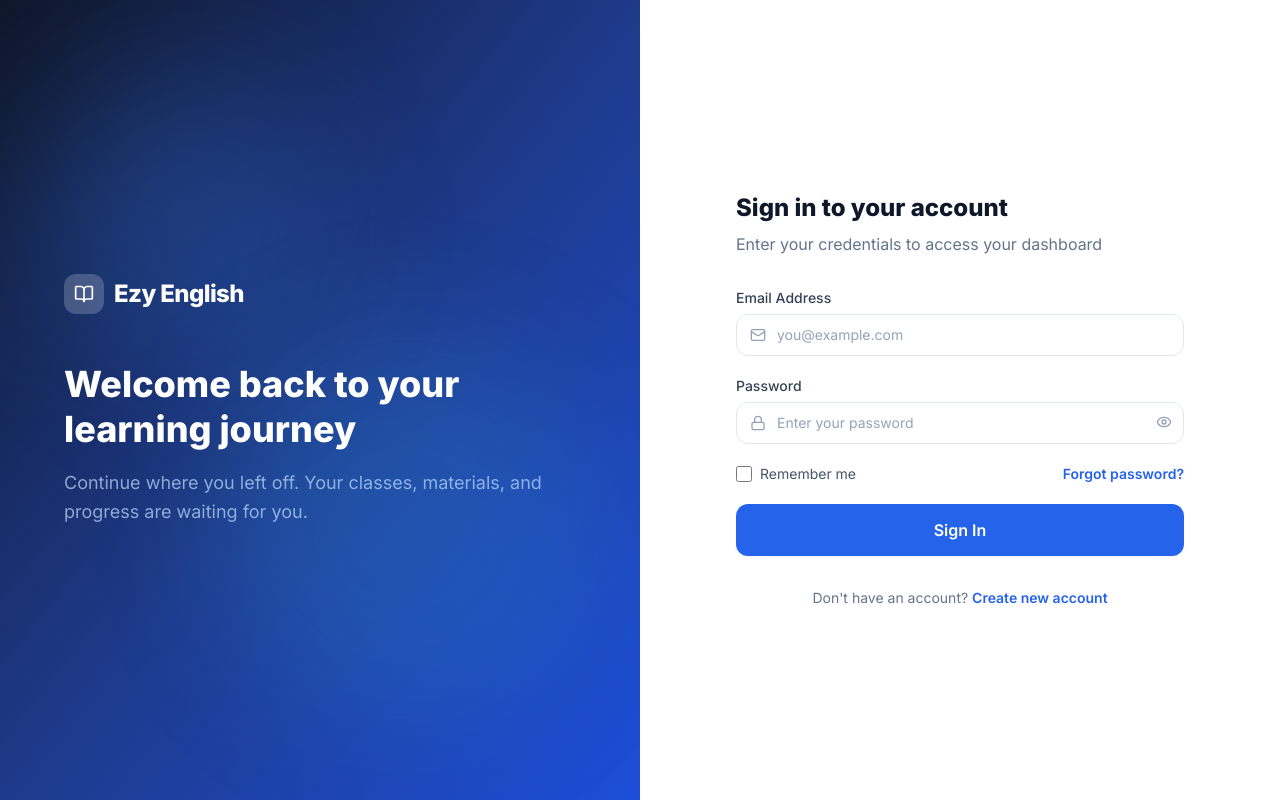
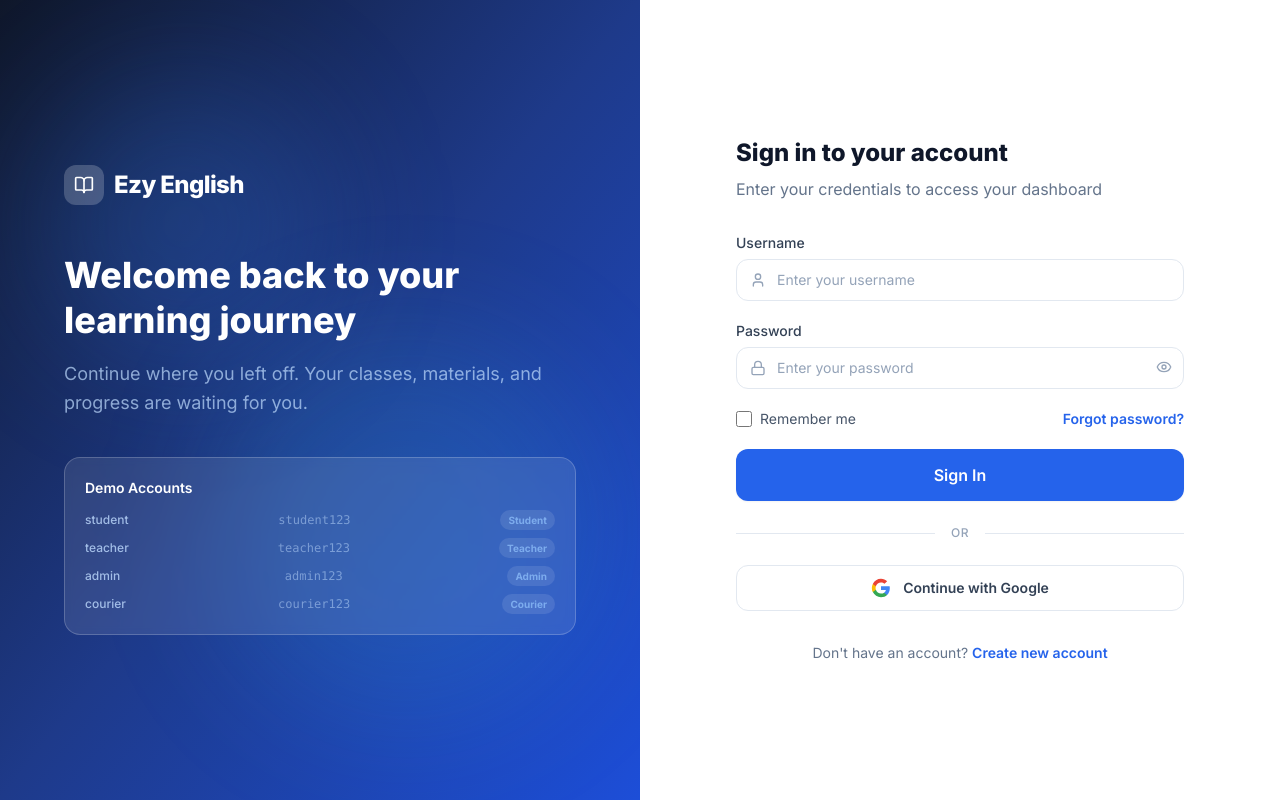
Before and after one commit to wishmitha2003/SEWEB, a React (Vite) app in the folder SEWEB/: page /login in a window 1280 px wide. Built offline with nearby package versions, Linux system fonts and the light colour scheme.

Commit message:
fix login page

```diff
--- a/SEWEB/src/components/layout/Sidebar.jsx
+++ b/SEWEB/src/components/layout/Sidebar.jsx
@@ -1,6 +1,6 @@
 import React, { useState } from 'react';
 import { Link, useLocation } from 'react-router-dom';
-import { BookOpenIcon, MenuIcon, XIcon, LogOutIcon } from 'lucide-react';
+import { MenuIcon, XIcon, LogOutIcon } from 'lucide-react';
 export function Sidebar({
   items,
   userName = 'User',
@@ -11,44 +11,27 @@ export function Sidebar({
   const location = useLocation();
   const sidebarContent =
   <div className="flex flex-col h-full">
-      <div className="p-5 flex items-center justify-between border-b border-slate-100">
-        <Link to="/" className="flex items-center gap-2.5">
-          <div className="w-9 h-9 rounded-xl bg-blue-600 flex items-center justify-center flex-shrink-0">
-            <BookOpenIcon className="w-5 h-5 text-white" />
-          </div>
-          {!collapsed &&
-        <span className="text-lg font-extrabold text-slate-900 tracking-tight">
-              Ezy English
-            </span>
-        }
-        </Link>
-        <button
-        className="hidden lg:flex p-1.5 rounded-lg text-slate-400 hover:text-slate-600 hover:bg-slate-100 transition-colors"
-        onClick={() => setCollapsed(!collapsed)}
-        aria-label={collapsed ? 'Expand sidebar' : 'Collapse sidebar'}>
-
-          <MenuIcon className="w-4 h-4" />
-        </button>
-      </div>
-
-      <div className="p-3 border-b border-slate-100">
-        <div
-        className={`flex items-center gap-3 px-3 py-2.5 rounded-xl bg-slate-50 ${collapsed ? 'justify-center' : ''}`}>
-
-          <div className="w-8 h-8 rounded-full bg-blue-600 flex items-center justify-center flex-shrink-0">
+      <div className="p-3 border-b border-slate-100 flex items-center justify-between">
+        <div className={`flex items-center gap-3 ${collapsed ? '' : 'min-w-0 flex-1'}`}>
+          <div className="w-9 h-9 rounded-full bg-blue-600 flex items-center justify-center flex-shrink-0">
             <span className="text-white text-sm font-bold">
               {userName.charAt(0)}
             </span>
           </div>
-          {!collapsed &&
-        <div className="min-w-0">
-              <p className="text-sm font-semibold text-slate-900 truncate">
-                {userName}
-              </p>
+          {!collapsed && (
+            <div className="min-w-0">
+              <p className="text-sm font-semibold text-slate-900 truncate">{userName}</p>
               <p className="text-xs text-slate-500">{userRole}</p>
             </div>
-        }
+          )}
         </div>
+        <button
+          className="p-2 rounded-xl text-slate-400 hover:text-slate-700 hover:bg-slate-100 transition-colors flex-shrink-0"
+          onClick={() => setCollapsed(!collapsed)}
+          aria-label={collapsed ? 'Expand sidebar' : 'Collapse sidebar'}
+        >
+          <MenuIcon className="w-5 h-5" />
+        </button>
       </div>
 
       <nav className="flex-1 p-3 space-y-0.5 overflow-y-auto">
@@ -67,7 +50,7 @@ export function Sidebar({
               `}
             title={collapsed ? item.label : undefined}>
 
-              <span className="flex-shrink-0">{item.icon}</span>
+              <span className={`flex-shrink-0 transition-transform duration-200 ${collapsed ? 'scale-125' : ''}`}>{item.icon}</span>
               {!collapsed && <span>{item.label}</span>}
             </Link>);
 
@@ -83,7 +66,7 @@ export function Sidebar({
             ${collapsed ? 'justify-center' : ''}
           `}>
 
-          <LogOutIcon className="w-4 h-4" />
+          <LogOutIcon className={`transition-transform duration-200 ${collapsed ? 'w-5 h-5 scale-110' : 'w-4 h-4'}`} />
           {!collapsed && <span>Log Out</span>}
         </Link>
       </div>
--- a/SEWEB/src/pages/auth/LoginPage.jsx
+++ b/SEWEB/src/pages/auth/LoginPage.jsx
@@ -2,31 +2,77 @@ import React, { useState } from 'react';
 import { Link, useNavigate } from 'react-router-dom';
 import {
   BookOpenIcon,
-  MailIcon,
+  UserIcon,
   LockIcon,
   EyeIcon,
-  EyeOffIcon
+  EyeOffIcon,
+  AlertCircleIcon
 } from 'lucide-react';
 import { Button } from '../../components/ui/Button';
 import { FormInput } from '../../components/ui/FormInput';
 import { useAuth } from '../../context/AuthContext';
 
+// Demo accounts for login
+const DEMO_ACCOUNTS = [
+  { username: 'student', password: 'student123', fullName: 'Kasun Perera', role: 'student', email: 'kasun@ezy.com', phone: '+94 77 123 4567' },
+  { username: 'teacher', password: 'teacher123', fullName: 'Nimal Fernando', role: 'teacher', email: 'nimal@ezy.com', phone: '+94 71 234 5678' },
+  { username: 'admin', password: 'admin123', fullName: 'Sunil Silva', role: 'admin', email: 'sunil@ezy.com', phone: '+94 76 345 6789' },
+  { username: 'courier', password: 'courier123', fullName: 'Ruwan Jayasinghe', role: 'courier', email: 'ruwan@ezy.com', phone: '+94 75 456 7890' },
+];
+
 export function LoginPage() {
   const [showPassword, setShowPassword] = useState(false);
-  const [email, setEmail] = useState('');
+  const [username, setUsername] = useState('');
   const [password, setPassword] = useState('');
   const [remember, setRemember] = useState(false);
+  const [error, setError] = useState('');
   const { login } = useAuth();
   const navigate = useNavigate();
 
+  const getRoleDashboard = (role) => {
+    switch (role) {
+      case 'teacher': return '/teacher';
+      case 'admin': return '/admin';
+      case 'courier': return '/courier';
+      default: return '/student';
+    }
+  };
+
   const handleSubmit = (e) => {
     e.preventDefault();
+    setError('');
+
+    if (!username || !password) {
+      setError('Please enter both username and password.');
+      return;
+    }
+
+    const account = DEMO_ACCOUNTS.find(
+      (a) => a.username.toLowerCase() === username.toLowerCase() && a.password === password
+    );
+
+    if (account) {
+      login({
+        fullName: account.fullName,
+        email: account.email,
+        phone: account.phone,
+        role: account.role,
+      });
+      navigate('/');
+    } else {
+      setError('Invalid email or password. Try one of the demo accounts below.');
+    }
+  };
+
+  const handleGoogleLogin = () => {
+    // Simulate Google login — logs in as a student
     login({
-      fullName: email.split('@')[0]?.replace(/[._]/g, ' ').replace(/\b\w/g, c => c.toUpperCase()) || 'Student',
-      email,
+      fullName: 'Wishmitha Mendis',
+      email: 'wishmitha@gmail.com',
+      phone: '+94 77 999 8888',
       role: 'student',
     });
-    navigate('/student');
+    navigate('/');
   };
 
   return (
@@ -49,10 +95,24 @@ export function LoginPage() {
           <h2 className="text-4xl font-extrabold text-white leading-tight mb-4">
             Welcome back to your learning journey
           </h2>
-          <p className="text-blue-200/70 text-lg leading-relaxed">
+          <p className="text-blue-200/70 text-lg leading-relaxed mb-10">
             Continue where you left off. Your classes, materials, and progress
             are waiting for you.
           </p>
+
+          {/* Demo accounts hint */}
+          <div className="bg-white/10 backdrop-blur-sm border border-white/20 rounded-2xl p-5">
+            <p className="text-sm font-semibold text-white mb-3">Demo Accounts</p>
+            <div className="space-y-2">
+              {DEMO_ACCOUNTS.map((acc) => (
+                <div key={acc.username} className="flex items-center justify-between text-xs">
+                  <span className="text-blue-200/80 font-medium">{acc.username}</span>
+                  <span className="text-blue-200/50 font-mono">{acc.password}</span>
+                  <span className="text-blue-300/70 capitalize bg-white/10 px-2 py-0.5 rounded-full text-[10px] font-bold">{acc.role}</span>
+                </div>
+              ))}
+            </div>
+          </div>
         </div>
       </div>
 
@@ -75,14 +135,22 @@ export function LoginPage() {
             Enter your credentials to access your dashboard
           </p>
 
+          {/* Error message */}
+          {error && (
+            <div className="flex items-center gap-2.5 px-4 py-3 rounded-xl bg-red-50 border border-red-100 mb-5 animate-fade-in">
+              <AlertCircleIcon className="w-4 h-4 text-red-500 flex-shrink-0" />
+              <p className="text-sm text-red-600">{error}</p>
+            </div>
+          )}
+
           <form onSubmit={handleSubmit} className="space-y-5">
             <FormInput
-              label="Email Address"
-              type="email"
-              placeholder="you@example.com"
-              value={email}
-              onChange={(e) => setEmail(e.target.value)}
-              icon={<MailIcon className="w-4 h-4" />}
+              label="Username"
+              type="text"
+              placeholder="Enter your username"
+              value={username}
+              onChange={(e) => { setUsername(e.target.value); setError(''); }}
+              icon={<UserIcon className="w-4 h-4" />}
             />
 
             <div className="relative">
@@ -91,7 +159,7 @@ export function LoginPage() {
                 type={showPassword ? 'text' : 'password'}
                 placeholder="Enter your password"
                 value={password}
-                onChange={(e) => setPassword(e.target.value)}
+                onChange={(e) => { setPassword(e.target.value); setError(''); }}
                 icon={<LockIcon className="w-4 h-4" />}
               />
               <button
@@ -130,6 +198,45 @@ export function LoginPage() {
             </Button>
           </form>
 
+          {/* Divider */}
+          <div className="flex items-center gap-4 my-6">
+            <div className="flex-1 h-px bg-slate-200" />
+            <span className="text-xs font-medium text-slate-400 uppercase tracking-wider">or</span>
+            <div className="flex-1 h-px bg-slate-200" />
+          </div>
+
+          {/* Google Sign-In Button */}
+          <button
+            onClick={handleGoogleLogin}
+            type="button"
+            className="w-full flex items-center justify-center gap-3 px-4 py-3 rounded-xl border border-slate-200 bg-white text-sm font-semibold text-slate-700 hover:bg-slate-50 hover:border-slate-300 hover:shadow-sm transition-all duration-200 group"
+          >
+            <svg className="w-5 h-5" viewBox="0 0 24 24" xmlns="http://www.w3.org/2000/svg">
+              <path d="M22.56 12.25c0-.78-.07-1.53-.2-2.25H12v4.26h5.92a5.06 5.06 0 01-2.2 3.32v2.77h3.57c2.08-1.92 3.28-4.74 3.28-8.1z" fill="#4285F4"/>
+              <path d="M12 23c2.97 0 5.46-.98 7.28-2.66l-3.57-2.77c-.98.66-2.23 1.06-3.71 1.06-2.86 0-5.29-1.93-6.16-4.53H2.18v2.84C3.99 20.53 7.7 23 12 23z" fill="#34A853"/>
+              <path d="M5.84 14.09c-.22-.66-.35-1.36-.35-2.09s.13-1.43.35-2.09V7.07H2.18C1.43 8.55 1 10.22 1 12s.43 3.45 1.18 4.93l2.85-2.22.81-.62z" fill="#FBBC05"/>
+              <path d="M12 5.38c1.62 0 3.06.56 4.21 1.64l3.15-3.15C17.45 2.09 14.97 1 12 1 7.7 1 3.99 3.47 2.18 7.07l3.66 2.84c.87-2.6 3.3-4.53 6.16-4.53z" fill="#EA4335"/>
+            </svg>
+            <span className="group-hover:text-slate-900 transition-colors">Continue with Google</span>
+          </button>
+
+          {/* Demo accounts for mobile */}
+          <div className="lg:hidden mt-6 p-4 rounded-xl bg-slate-50 border border-slate-100">
+            <p className="text-xs font-semibold text-slate-700 mb-2">Demo Accounts</p>
+            <div className="space-y-1.5">
+              {DEMO_ACCOUNTS.map((acc) => (
+                <button
+                  key={acc.username}
+                  onClick={() => { setUsername(acc.username); setPassword(acc.password); setError(''); }}
+                  className="flex items-center justify-between w-full text-xs py-1.5 px-2 rounded-lg hover:bg-white transition-colors"
+                >
+                  <span className="text-slate-600 font-medium">{acc.username}</span>
+                  <span className="text-slate-400 capitalize bg-slate-200 px-2 py-0.5 rounded-full text-[10px] font-bold">{acc.role}</span>
+                </button>
+              ))}
+            </div>
+          </div>
+
           <p className="text-center text-sm text-slate-500 mt-8">
             Don't have an account?{' '}
             <Link
```
